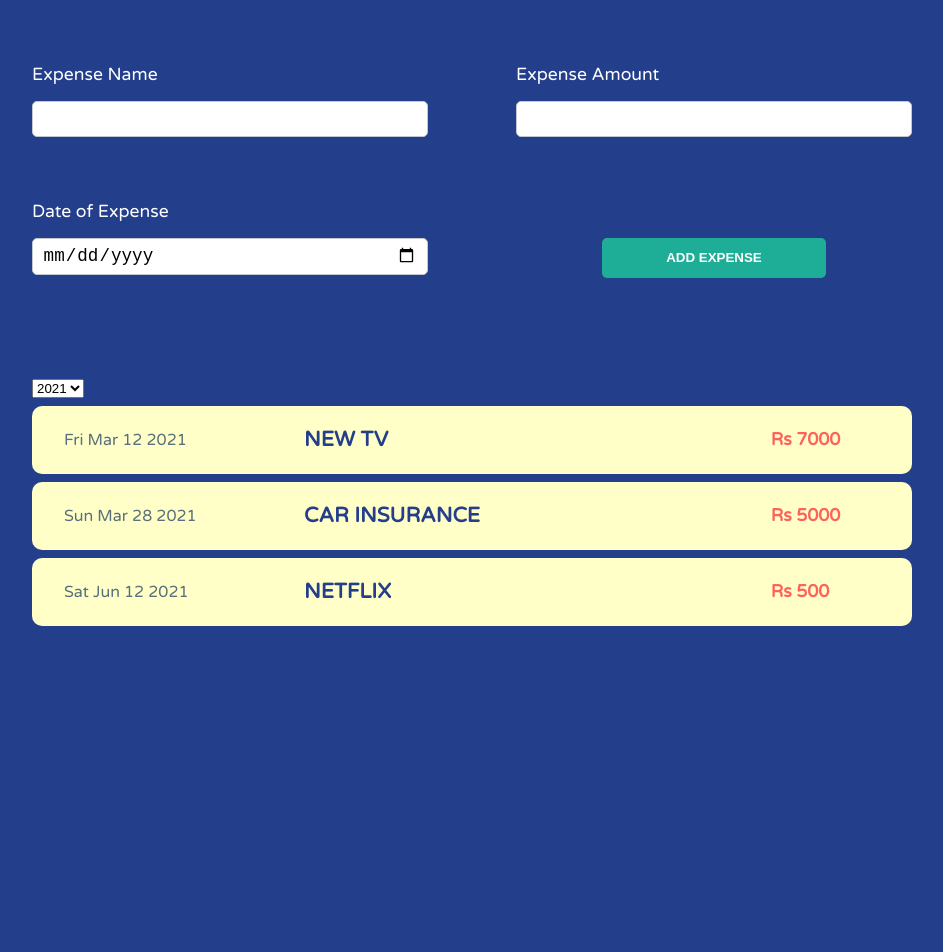
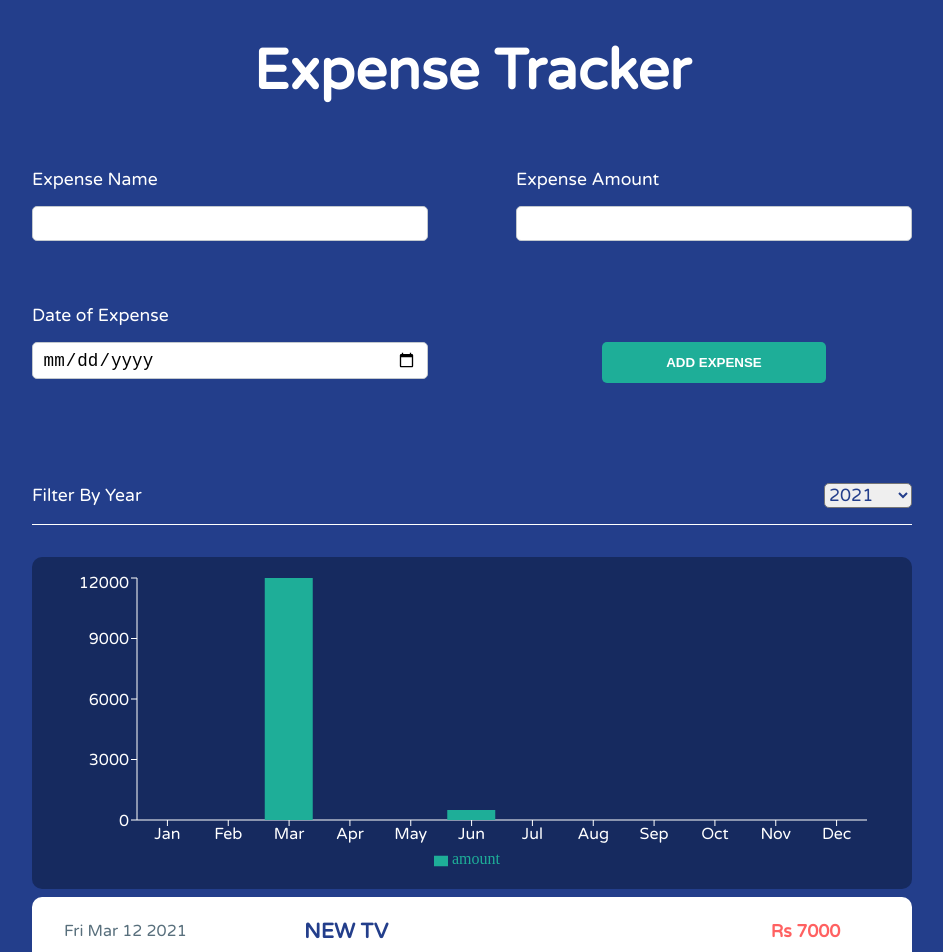
Before and after one commit to ShikharSingh98/Expense-Tracker, a React (Create React App) app: page / in a window 1280 px wide. Shown: the top 952 px of the page, without its empty margins (168-1111 px from the left). Before the commit the page ends 800 px from the top, so only its background shows below. Built offline with nearby package versions, Linux system fonts and the light colour scheme.

Commit message:
feat: added ExpenseChart component

```diff
--- a/package.json
+++ b/package.json
@@ -9,6 +9,7 @@
     "react": "^17.0.2",
     "react-dom": "^17.0.2",
     "react-scripts": "4.0.3",
+    "recharts": "^2.0.9",
     "web-vitals": "^1.1.2"
   },
   "scripts": {
--- /dev/null
+++ b/src/App.css
@@ -0,0 +1,7 @@
+.heading {
+  font-size: 3.5rem;
+  font-family: 'Varela Round', sans-serif;
+  color: white;
+  text-align: center;
+  margin-bottom: 2rem;
+}
--- a/src/App.js
+++ b/src/App.js
@@ -1,6 +1,8 @@
 import React, { useState } from 'react';
 import ExpenseForm from './components/ExpenseForm/ExpenseForm';
 import Expenses from './components/Expenses/Expenses';
+
+import './App.css';
 
 function App() {
   const [expenses, setExpenses] = useState([
@@ -34,6 +36,7 @@ function App() {
 
   return (
     <div>
+      <h1 className="heading">Expense Tracker</h1>
       <ExpenseForm onSaveExpenseData={saveExpenseDataHandler} />
       <Expenses expenses={expenses} />
     </div>
--- /dev/null
+++ b/src/components/ExpenseChart/ExpenseChart.css
@@ -0,0 +1,7 @@
+.expense-chart {
+  display: flex;
+  justify-content: center;
+  padding: 1rem 0;
+  background-color: #162a5f;
+  border-radius: 10px;
+}
--- /dev/null
+++ b/src/components/ExpenseChart/ExpenseChart.js
@@ -0,0 +1,55 @@
+import React from 'react';
+import { BarChart, Bar, XAxis, YAxis, Legend } from 'recharts';
+
+import './ExpenseChart.css';
+
+function ExpenseChart(props) {
+  const chartData = [
+    { month: 'Jan', amount: 0 },
+    { month: 'Feb', amount: 0 },
+    { month: 'Mar', amount: 0 },
+    { month: 'Apr', amount: 0 },
+    { month: 'May', amount: 0 },
+    { month: 'Jun', amount: 0 },
+    { month: 'Jul', amount: 0 },
+    { month: 'Aug', amount: 0 },
+    { month: 'Sep', amount: 0 },
+    { month: 'Oct', amount: 0 },
+    { month: 'Nov', amount: 0 },
+    { month: 'Dec', amount: 0 },
+  ];
+
+  props.filteredExpenses.forEach((filteredExpense) => {
+    const matchedExpense = chartData[filteredExpense.date.getMonth()];
+
+    matchedExpense.amount += filteredExpense.amount;
+  });
+
+  console.log(chartData);
+
+  return (
+    <div className="expense-chart">
+      <BarChart width={800} height={300} data={chartData}>
+        <XAxis
+          dataKey="month"
+          tick={{
+            fill: 'white',
+            fontFamily: "'Varela Round', sans-serif",
+          }}
+          stroke="white"
+        />
+        <YAxis
+          tick={{
+            fill: 'white',
+            fontFamily: "'Varela Round', sans-serif",
+          }}
+          stroke="white"
+        />
+        <Legend />
+        <Bar dataKey="amount" fill="#1eae98" dot={false} />
+      </BarChart>
+    </div>
+  );
+}
+
+export default ExpenseChart;
--- a/src/components/ExpenseFilter/ExpenseFilter.css
+++ b/src/components/ExpenseFilter/ExpenseFilter.css
@@ -0,0 +1,24 @@
+.expense-filter {
+  display: flex;
+  justify-content: space-between;
+  align-items: center;
+  margin-bottom: 2rem;
+  border-bottom: 1px solid #fff;
+  padding-bottom: 1rem;
+}
+
+.expense-filter-label {
+  font-size: 1.1rem;
+  font-family: 'Varela Round', sans-serif;
+  color: #fff;
+}
+
+.expense-filter-control {
+  font-family: 'Varela Round', sans-serif;
+  width: 10%;
+  outline: none;
+  font-size: 1.1rem;
+  padding: 0.3srem 1rem;
+  color: #233e8b;
+  border-radius: 5px;
+}
--- a/src/components/ExpenseFilter/ExpenseFilter.js
+++ b/src/components/ExpenseFilter/ExpenseFilter.js
@@ -8,8 +8,13 @@ function ExpenseFilter(props) {
   }
 
   return (
-    <div className="expesnse">
-      <select onChange={yearChangeHandler}>
+    <div className="expense-filter">
+      <label className="expense-filter-label">Filter By Year</label>
+      <select
+        value={props.selected}
+        className="expense-filter-control"
+        onChange={yearChangeHandler}
+      >
         <option value="2021">2021</option>
         <option value="2020">2020</option>
         <option value="2019">2019</option>
--- a/src/components/ExpenseForm/ExpenseForm.js
+++ b/src/components/ExpenseForm/ExpenseForm.js
@@ -23,7 +23,7 @@ function ExpenseForm(props) {
     event.preventDefault();
     const expeseData = {
       name: expenseName,
-      amount: expenseAmount,
+      amount: Number(expenseAmount),
       date: new Date(expenseDate),
     };
     props.onSaveExpenseData(expeseData);
--- a/src/components/ExpenseItem/ExpenseItem.css
+++ b/src/components/ExpenseItem/ExpenseItem.css
@@ -5,7 +5,7 @@
   font-family: 'Varela Round', sans-serif;
   border-radius: 10px;
   margin: 0.5rem 0;
-  background-color: #ffffc7;
+  background-color: #fff;
 }
 .expense-item-details {
   display: flex;
--- a/src/components/Expenses/Expenses.css
+++ b/src/components/Expenses/Expenses.css
@@ -2,3 +2,9 @@
   margin: 2rem auto;
   width: 55rem;
 }
+
+.expenses-error-message {
+  font-size: 1.2rem;
+  font-family: 'Varela Round', sans-serif;
+  color: #fff;
+}
--- a/src/components/Expenses/Expenses.js
+++ b/src/components/Expenses/Expenses.js
@@ -1,7 +1,8 @@
 import React, { useState } from 'react';
 import ExpenseFilter from '../ExpenseFilter/ExpenseFilter';
+import ExpenseList from '../ExpenseList/ExpenseList';
+import ExpenseChart from '../ExpenseChart/ExpenseChart';
 import './Expenses.css';
-import ExpenseList from '../ExpenseList/ExpenseList';
 
 function Expenses(props) {
   const [filterYear, setFilterYear] = useState('2021');
@@ -14,10 +15,23 @@ function Expenses(props) {
     (expense) => expense.date.getFullYear().toString() === filterYear
   );
 
+  let expenseContent = (
+    <p className="expenses-error-message">No Expenses Found</p>
+  );
+
+  if (filteredExpenses.length > 0) {
+    expenseContent = (
+      <>
+        <ExpenseChart filteredExpenses={filteredExpenses} />
+        <ExpenseList filteredExpenses={filteredExpenses} />
+      </>
+    );
+  }
+
   return (
     <div className="expenses">
-      <ExpenseFilter onFilterYear={filterYearHandler} />
-      <ExpenseList filteredExpenses={filteredExpenses} />
+      <ExpenseFilter selected={filterYear} onFilterYear={filterYearHandler} />
+      {expenseContent}
     </div>
   );
 }
```
Also changed, not shown: 1 other file (tests, documents, lock files or other folders).
